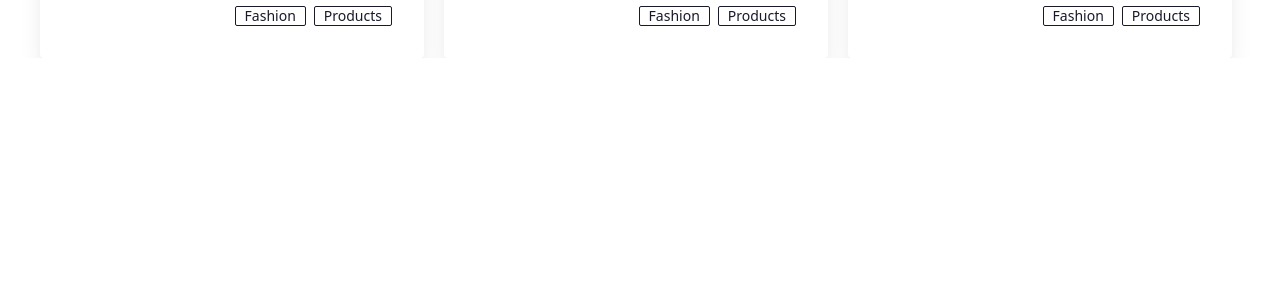
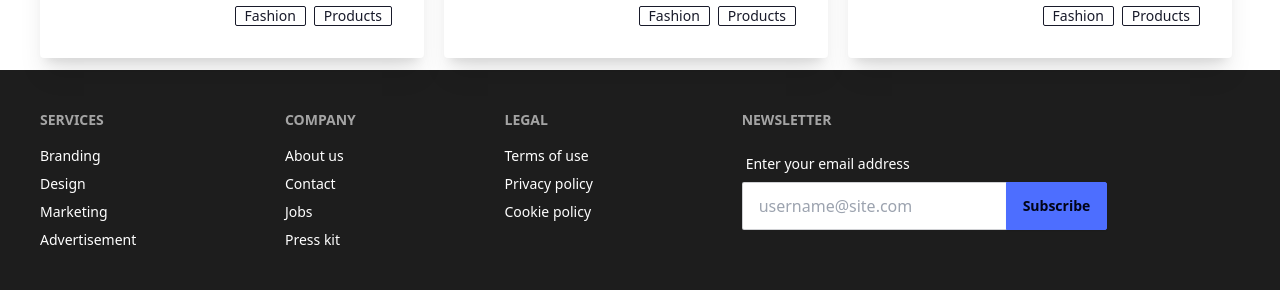
Before and after one commit to Saadaan-Hassan/softec-web-dev, a React (Vite) app in the folder frontend/my-project/: page / in a window 1280 px wide. Shown: the part 2062-2361 px from the top of the page. Before the commit the page ends 2120 px from the top, so only its background shows below. Built offline with nearby package versions, Linux system fonts and the light colour scheme.

Commit message:
home done

```diff
--- a/frontend/my-project/src/components/common/Footer.jsx
+++ b/frontend/my-project/src/components/common/Footer.jsx
@@ -2,9 +2,40 @@ import React from 'react'
 
 const Footer = () => {
   return (
-   <>
-
-   </>
+   <><footer className="footer p-10   my-3 text-white bg-[#1d1d1d]">
+   <nav>
+     <h6 className="footer-title">Services</h6>
+     <a className="link link-hover">Branding</a>
+     <a className="link link-hover">Design</a>
+     <a className="link link-hover">Marketing</a>
+     <a className="link link-hover">Advertisement</a>
+   </nav>
+   <nav>
+     <h6 className="footer-title">Company</h6>
+     <a className="link link-hover">About us</a>
+     <a className="link link-hover">Contact</a>
+     <a className="link link-hover">Jobs</a>
+     <a className="link link-hover">Press kit</a>
+   </nav>
+   <nav>
+     <h6 className="footer-title">Legal</h6>
+     <a className="link link-hover">Terms of use</a>
+     <a className="link link-hover">Privacy policy</a>
+     <a className="link link-hover">Cookie policy</a>
+   </nav>
+   <form>
+     <h6 className="footer-title">Newsletter</h6>
+     <fieldset className="form-control w-80">
+       <label className="label">
+         <span className="label-text text-white">Enter your email address</span>
+       </label>
+       <div className="join">
+         <input type="text" placeholder="username@site.com" className="input input-bordered join-item" />
+         <button className="btn btn-primary join-item">Subscribe</button>
+       </div>
+     </fieldset>
+   </form>
+ </footer></>
   )
 }
 
--- a/frontend/my-project/src/pages/Home.jsx
+++ b/frontend/my-project/src/pages/Home.jsx
@@ -4,6 +4,7 @@ import HeroSection from "../components/HeroSection";
 import CustomTripSection from "../components/CustomTripSection";
 import CommunityPartners from "../components/CommunityPartners";
 import Card from "../components/Card";
+import Footer from "../components/common/Footer";
 
 const Home = () => {
   return (
@@ -18,6 +19,7 @@ const Home = () => {
       <Card/>
       <Card/>
       </div>
+      <Footer/>
     </>
   );
 };
```
